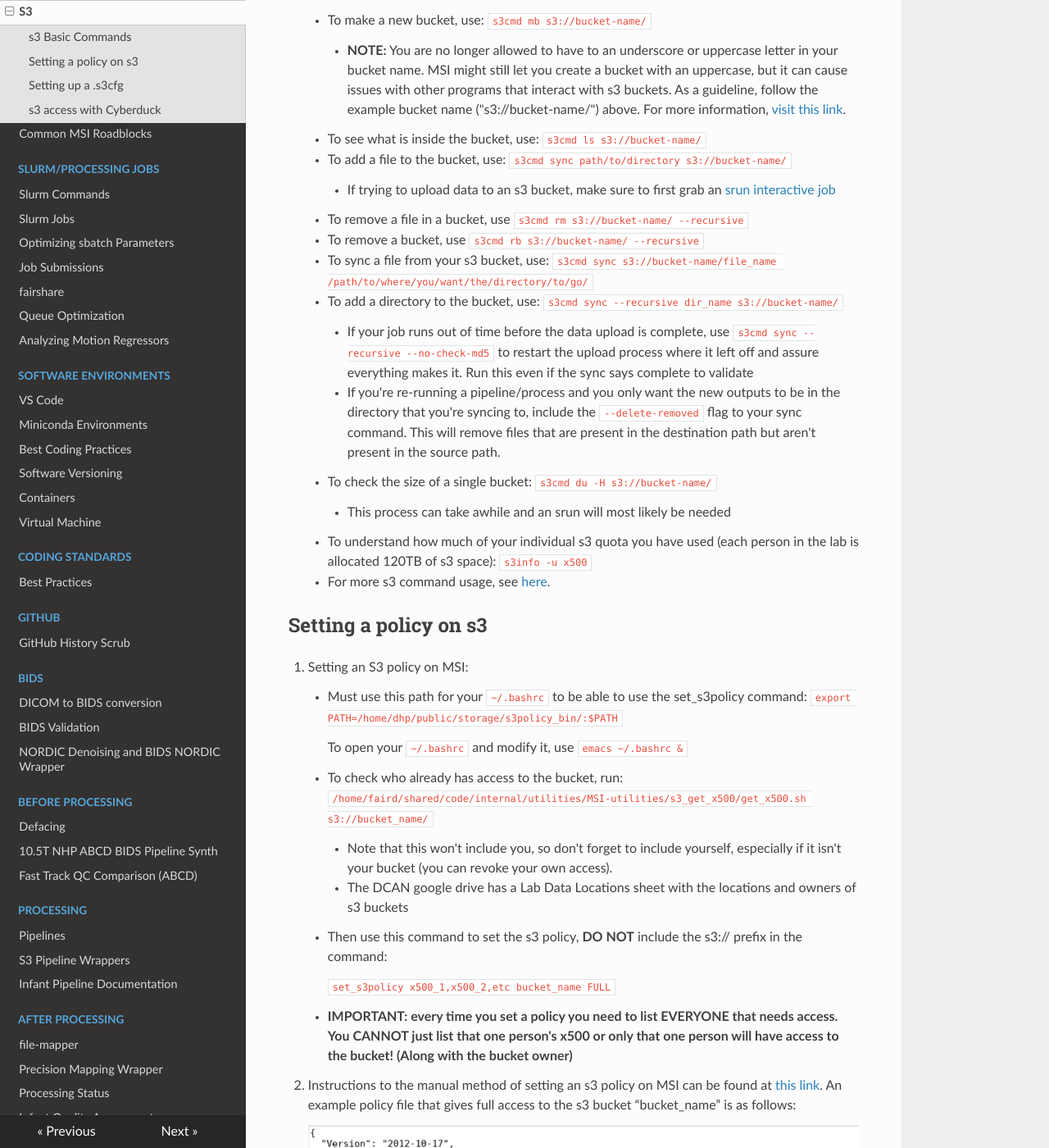
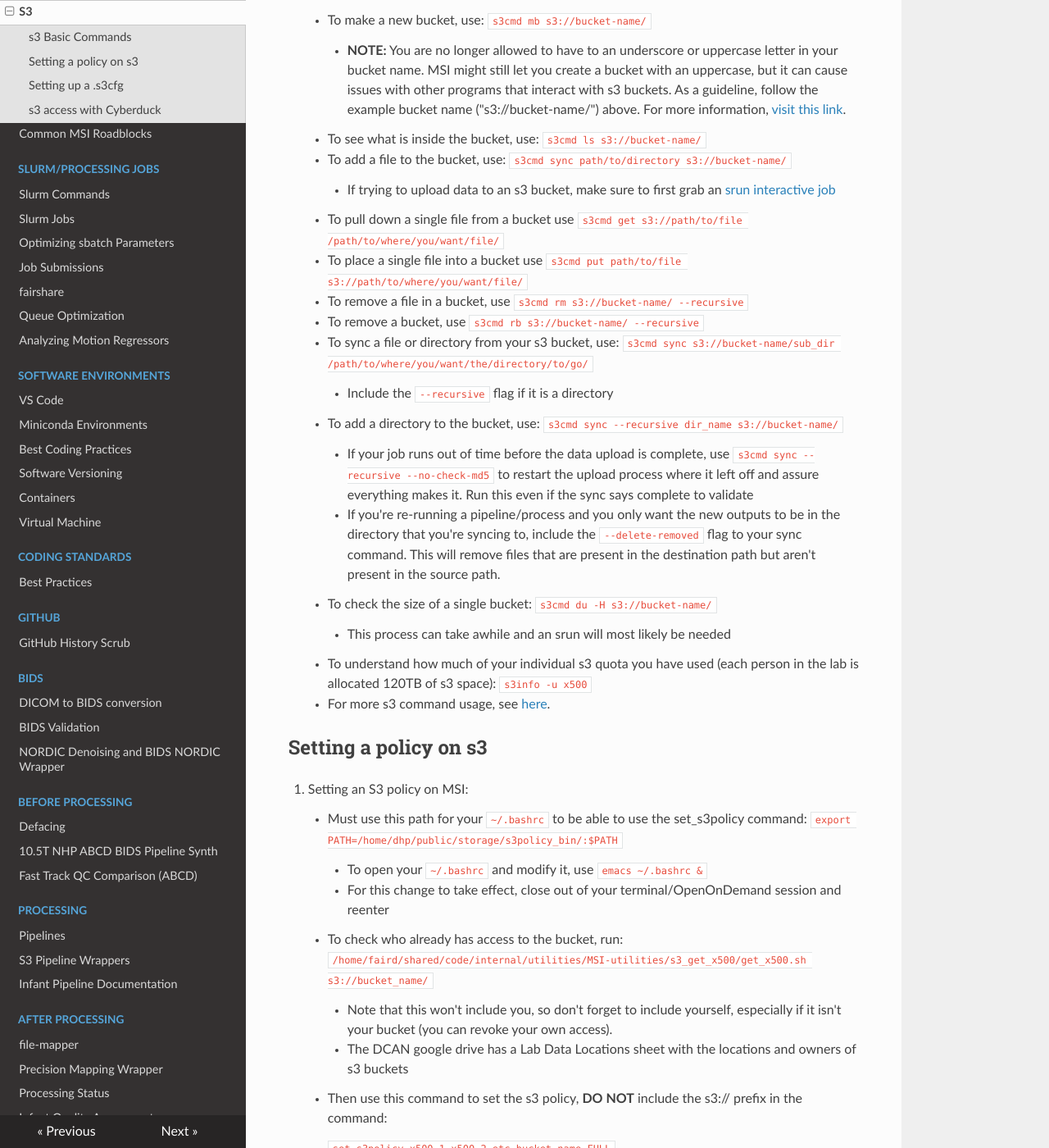
Before and after one commit to DCAN-Labs/cdni-brain, an MkDocs documentation site: the page built from docs/s3.md, in a window 1280 px wide and 1400 px high, scrolled down 457 px. Shown: the whole window at 82% size. Built offline with MkDocs 1.6.1, drawn with Linux system fonts in a browser that asks for light colours; nearby versions of some CDN libraries; some of the changed text lies outside the part shown.

Commit message:
added more s3/cyberduck info

```diff
--- a/docs/s3.md
+++ b/docs/s3.md
@@ -20,11 +20,17 @@ s3 is the tier2 storage system DCAN uses mostly for storing large datasets. Each
 
         - If trying to upload data to an s3 bucket, make sure to first grab an [srun interactive job](slurm_params.md)
 
+    - To pull down a single file from a bucket use `s3cmd get s3://path/to/file /path/to/where/you/want/file/`
+
+    - To place a single file into a bucket use `s3cmd put path/to/file s3://path/to/where/you/want/file/`
+
     - To remove a file in a bucket, use `s3cmd rm s3://bucket-name/ --recursive`
 
     - To remove a bucket, use `s3cmd rb s3://bucket-name/ --recursive`
 
-    - To sync a file from your s3 bucket, use: `s3cmd sync s3://bucket-name/file_name /path/to/where/you/want/the/directory/to/go/`
+    - To sync a file or directory from your s3 bucket, use: `s3cmd sync s3://bucket-name/sub_dir /path/to/where/you/want/the/directory/to/go/`
+
+        - Include the `--recursive` flag if it is a directory
 
     - To add a directory to the bucket, use: `s3cmd sync --recursive dir_name s3://bucket-name/ `
 
@@ -47,7 +53,9 @@ s3 is the tier2 storage system DCAN uses mostly for storing large datasets. Each
 
     - Must use this path for your `~/.bashrc` to be able to use the set_s3policy command: `export PATH=/home/dhp/public/storage/s3policy_bin/:$PATH`
 
-        To open your `~/.bashrc` and modify it, use `emacs ~/.bashrc &`
+        - To open your `~/.bashrc` and modify it, use `emacs ~/.bashrc &`
+
+        - For this change to take effect, close out of your terminal/OpenOnDemand session and reenter
 
     - To check who already has access to the bucket, run: `/home/faird/shared/code/internal/utilities/MSI-utilities/s3_get_x500/get_x500.sh s3://bucket_name/`
 
@@ -85,4 +93,16 @@ Resource: [View your MSI S3 credentials (login required)](https://www.msi.umn.ed
 
 Read: [Cyberduck S3 documentation](https://docs.cyberduck.io/protocols/s3/)
 
-[Cyberduck](https://cyberduck.io/) is a cloud storage browser for Windows and macOS devices, which can be used to access s3 storage from your local machine. To access MSI Tier 2 storage in Cyberduck, connect to *s3.msi.umn.edu* using your s3 credentials, which can be retrieved from the link at the top of this subsection.
+[Cyberduck](https://cyberduck.io/) is a cloud storage browser for Windows and macOS devices, which can be used to access s3 storage from your local machine. To access MSI Tier 2 storage in Cyberduck, connect to *s3.msi.umn.edu* using your s3 credentials, which can be retrieved from the link at the top of this subsection or by running `s3info` in your MSI terminal.
+
+To log in for the first time, follow the following steps:
+
+- Click "Open Connection" in the top left corner of the screen
+
+- Select "Amazon s3" from the drop down menu
+
+- Type in *s3.msi.umn.edu* for the server
+
+- Enter you access and secret keys
+
+- Click "Connect"
```
